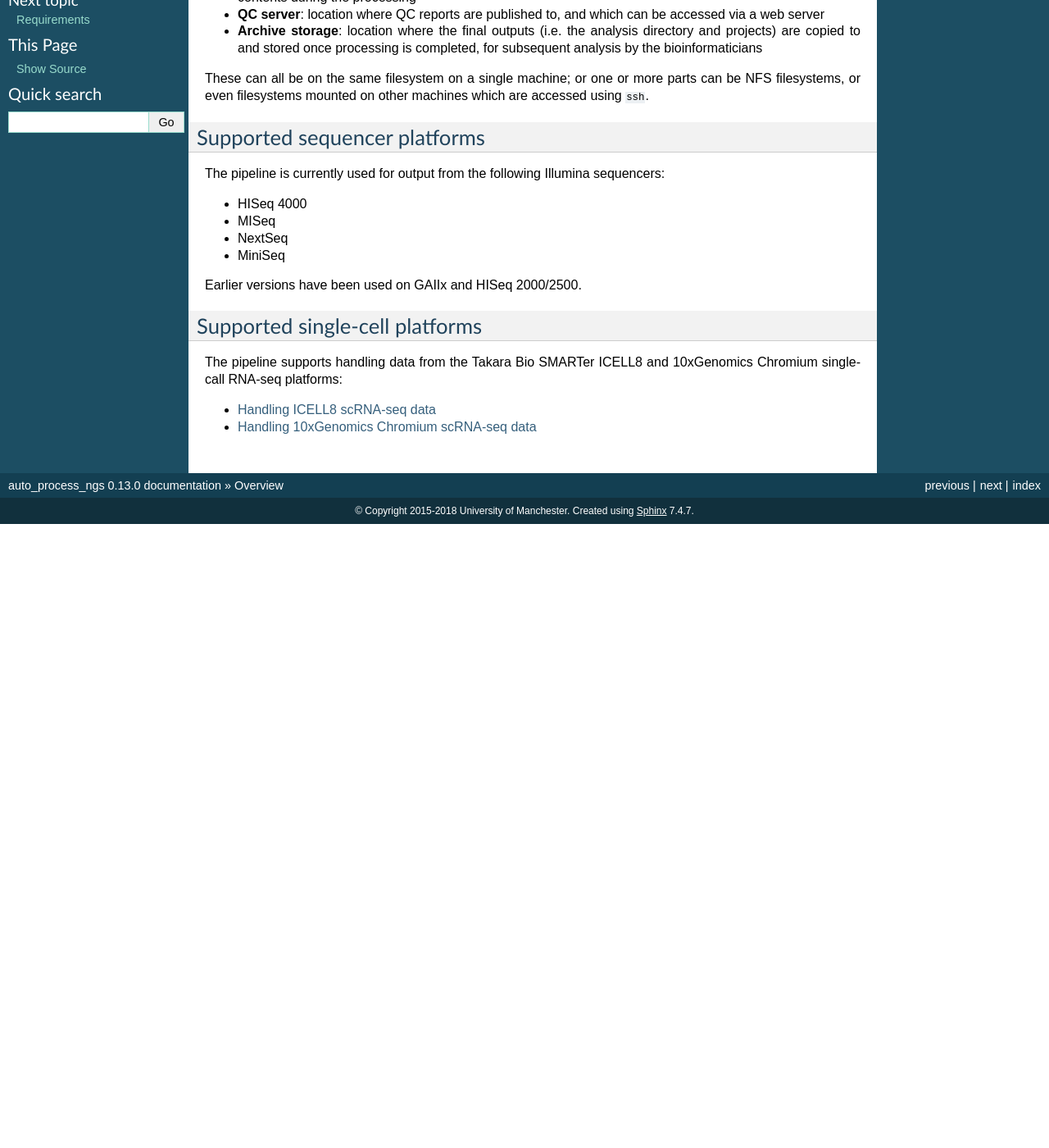
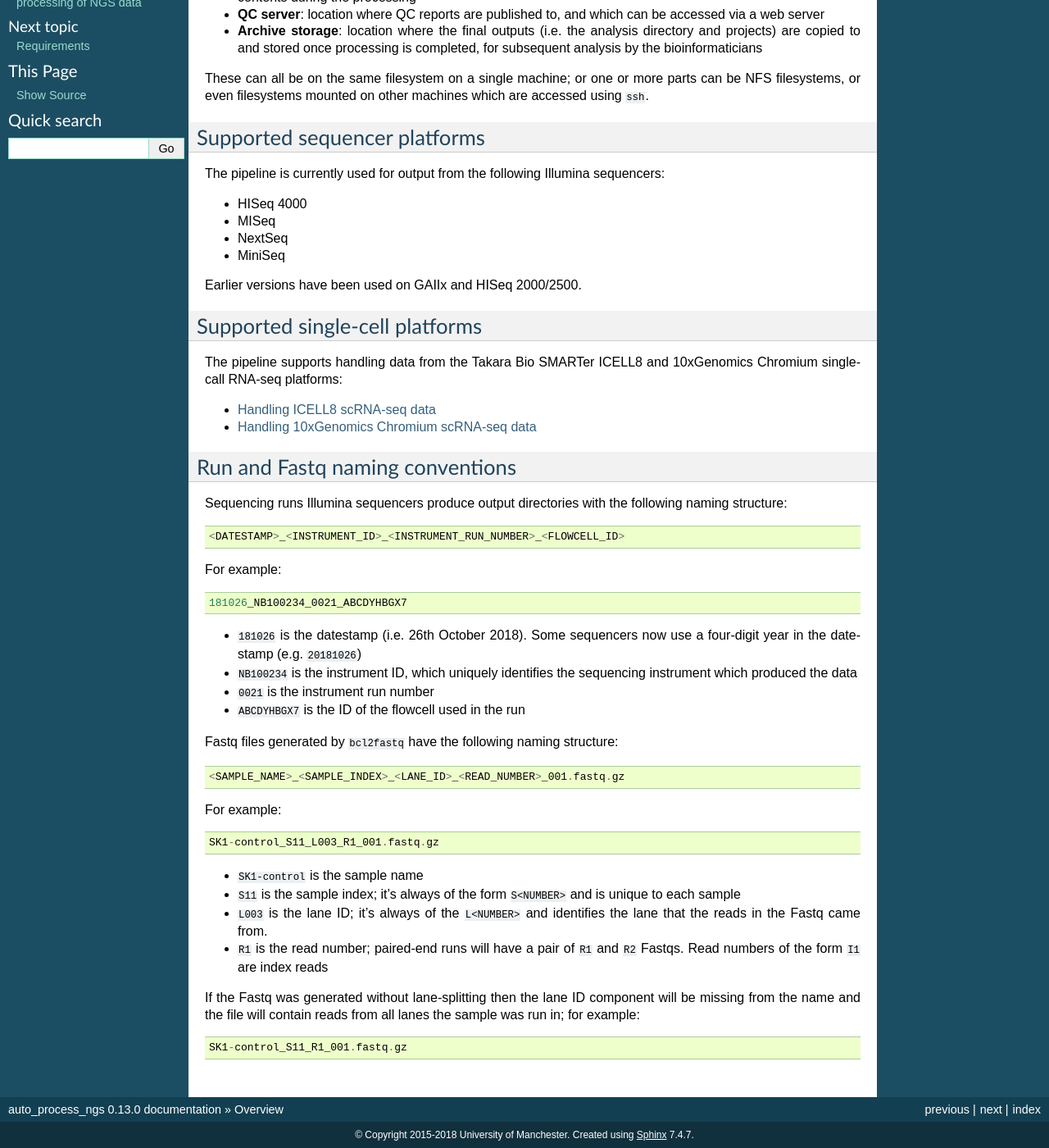
Before and after one commit to fls-bioinformatics-core/auto_process_ngs, a Sphinx documentation site: the page built from docs/source/overview.rst, in a window 1280 px wide and 1400 px high, scrolled down 931 px. Shown: the whole window at 82% size. Built offline with Sphinx 7.4.7, drawn with Linux system fonts in a browser that asks for light colours; pages that are not in the unit, such as notebooks, are missing from menus; before the commit the page ends 1570 px from its top, so only the background shows below that; some of the changed text lies outside the part shown.

Commit message:
Documentation: add explanation of run and Fastq naming structures to overview.rst.

```diff
--- a/docs/source/overview.rst
+++ b/docs/source/overview.rst
@@ -112,3 +112,57 @@ ICELL8 and 10xGenomics Chromium single-call RNA-seq platforms:
 
 * :doc:`Handling ICELL8 scRNA-seq data <icell8>`
 * :doc:`Handling 10xGenomics Chromium scRNA-seq data <10xgenomics>`
+
+================================
+Run and Fastq naming conventions
+================================
+
+Sequencing runs Illumina sequencers produce output directories
+with the following naming structure:
+
+::
+
+   <DATESTAMP>_<INSTRUMENT_ID>_<INSTRUMENT_RUN_NUMBER>_<FLOWCELL_ID>
+
+For example:
+
+::
+
+   181026_NB100234_0021_ABCDYHBGX7
+
+* ``181026`` is the datestamp (i.e. 26th October 2018). Some
+  sequencers now use a four-digit year in the datestamp (e.g.
+  ``20181026``)
+* ``NB100234`` is the instrument ID, which uniquely identifies
+  the sequencing instrument which produced the data
+* ``0021`` is the instrument run number
+* ``ABCDYHBGX7`` is the ID of the flowcell used in the run
+
+Fastq files generated by ``bcl2fastq`` have the following naming
+structure:
+
+::
+
+   <SAMPLE_NAME>_<SAMPLE_INDEX>_<LANE_ID>_<READ_NUMBER>_001.fastq.gz
+
+For example:
+
+::
+
+   SK1-control_S11_L003_R1_001.fastq.gz
+
+* ``SK1-control`` is the sample name
+* ``S11`` is the sample index; it's always of the form ``S<NUMBER>``
+  and is unique to each sample
+* ``L003`` is the lane ID; it's always of the ``L<NUMBER>`` and
+  identifies the lane that the reads in the Fastq came from.
+* ``R1`` is the read number; paired-end runs will have a pair of ``R1``
+  and ``R2`` Fastqs. Read numbers of the form ``I1`` are index reads
+
+If the Fastq was generated without lane-splitting then the lane
+ID component will be missing from the name and the file will contain
+reads from all lanes the sample was run in; for example:
+
+::
+
+   SK1-control_S11_R1_001.fastq.gz
```
